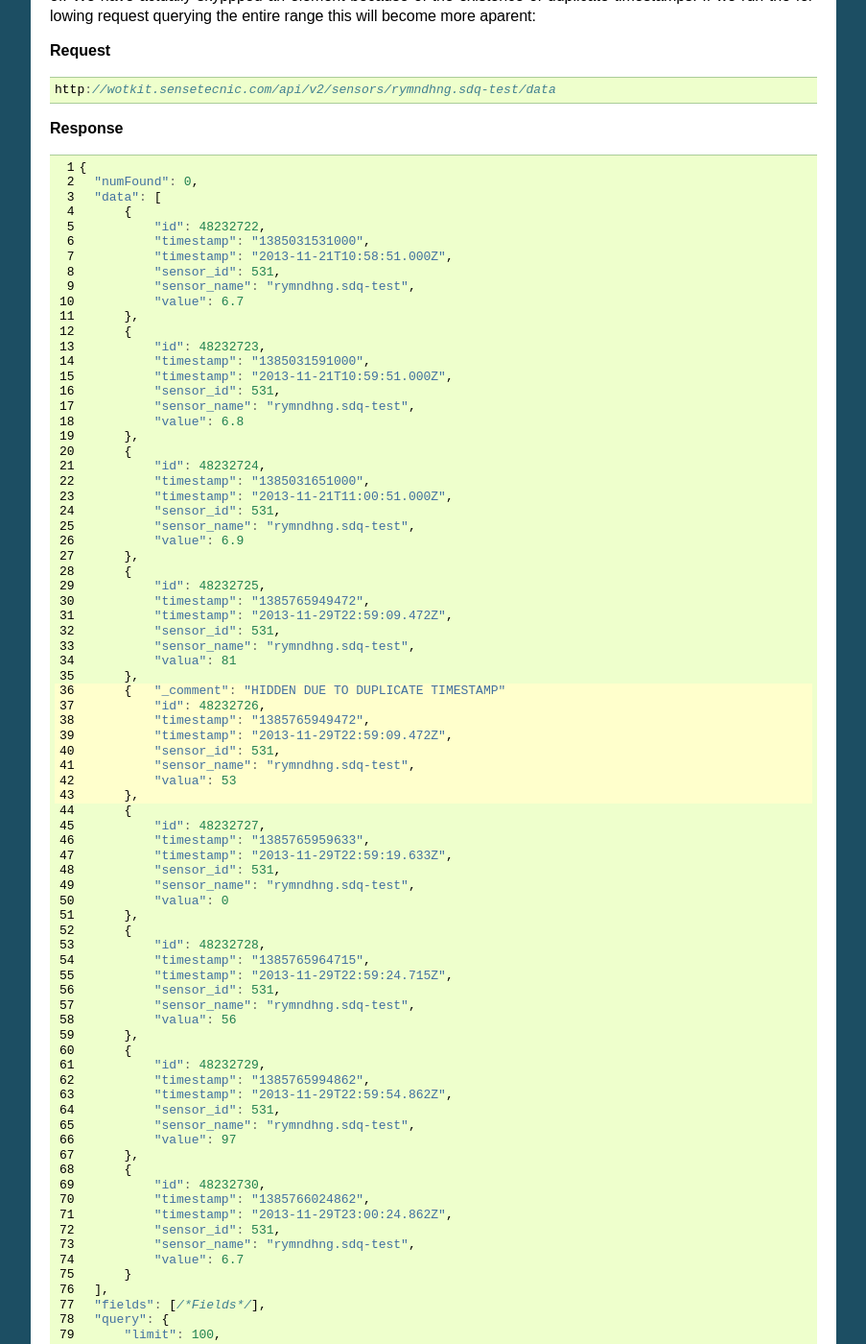
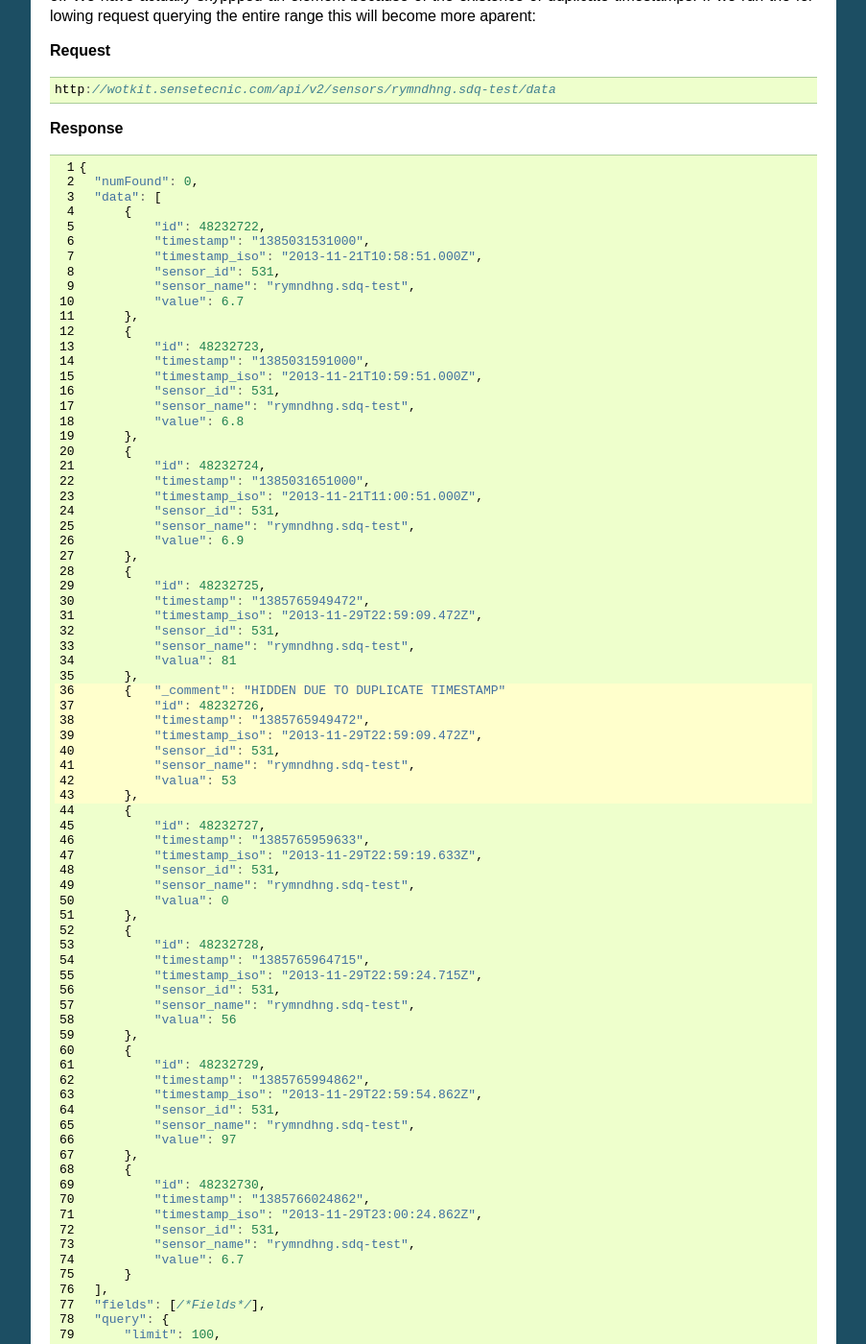
Before and after one commit to SenseTecnic/wotkit-docs, a Sphinx documentation site: the page built from source/guides/sensor_data_query.rst, in a window 1280 px wide and 1400 px high, scrolled down 8350 px. Shown: the whole window at 96% size, without its empty margins (198-1101 px from the left). Built offline with Sphinx 7.4.7, drawn with Linux system fonts in a browser that asks for light colours; formulas are drawn with MathJax 3.

Commit message:
fixed iso

```diff
--- a/source/guides/sensor_data_query.rst
+++ b/source/guides/sensor_data_query.rst
@@ -591,7 +591,7 @@ the entire range this will become more aparent:
         {
             "id": 48232722,
             "timestamp": "1385031531000",
-            "timestamp": "2013-11-21T10:58:51.000Z",
+            "timestamp_iso": "2013-11-21T10:58:51.000Z",
             "sensor_id": 531,
             "sensor_name": "rymndhng.sdq-test",
             "value": 6.7
@@ -599,7 +599,7 @@ the entire range this will become more aparent:
         {
             "id": 48232723,
             "timestamp": "1385031591000",
-            "timestamp": "2013-11-21T10:59:51.000Z",
+            "timestamp_iso": "2013-11-21T10:59:51.000Z",
             "sensor_id": 531,
             "sensor_name": "rymndhng.sdq-test",
             "value": 6.8
@@ -607,7 +607,7 @@ the entire range this will become more aparent:
         {
             "id": 48232724,
             "timestamp": "1385031651000",
-            "timestamp": "2013-11-21T11:00:51.000Z",
+            "timestamp_iso": "2013-11-21T11:00:51.000Z",
             "sensor_id": 531,
             "sensor_name": "rymndhng.sdq-test",
             "value": 6.9
@@ -615,7 +615,7 @@ the entire range this will become more aparent:
         {
             "id": 48232725,
             "timestamp": "1385765949472",
-            "timestamp": "2013-11-29T22:59:09.472Z",
+            "timestamp_iso": "2013-11-29T22:59:09.472Z",
             "sensor_id": 531,
             "sensor_name": "rymndhng.sdq-test",
             "valua": 81
@@ -623,7 +623,7 @@ the entire range this will become more aparent:
         {   "_comment": "HIDDEN DUE TO DUPLICATE TIMESTAMP"
             "id": 48232726,
             "timestamp": "1385765949472",
-            "timestamp": "2013-11-29T22:59:09.472Z",
+            "timestamp_iso": "2013-11-29T22:59:09.472Z",
             "sensor_id": 531,
             "sensor_name": "rymndhng.sdq-test",
             "valua": 53
@@ -631,7 +631,7 @@ the entire range this will become more aparent:
         {
             "id": 48232727,
             "timestamp": "1385765959633",
-            "timestamp": "2013-11-29T22:59:19.633Z",
+            "timestamp_iso": "2013-11-29T22:59:19.633Z",
             "sensor_id": 531,
             "sensor_name": "rymndhng.sdq-test",
             "valua": 0
@@ -639,7 +639,7 @@ the entire range this will become more aparent:
         {
             "id": 48232728,
             "timestamp": "1385765964715",
-            "timestamp": "2013-11-29T22:59:24.715Z",
+            "timestamp_iso": "2013-11-29T22:59:24.715Z",
             "sensor_id": 531,
             "sensor_name": "rymndhng.sdq-test",
             "valua": 56
@@ -647,7 +647,7 @@ the entire range this will become more aparent:
         {
             "id": 48232729,
             "timestamp": "1385765994862",
-            "timestamp": "2013-11-29T22:59:54.862Z",
+            "timestamp_iso": "2013-11-29T22:59:54.862Z",
             "sensor_id": 531,
             "sensor_name": "rymndhng.sdq-test",
             "value": 97
@@ -655,7 +655,7 @@ the entire range this will become more aparent:
         {
             "id": 48232730,
             "timestamp": "1385766024862",
-            "timestamp": "2013-11-29T23:00:24.862Z",
+            "timestamp_iso": "2013-11-29T23:00:24.862Z",
             "sensor_id": 531,
             "sensor_name": "rymndhng.sdq-test",
             "value": 6.7
```
Also changed, not shown: 1 other file.
